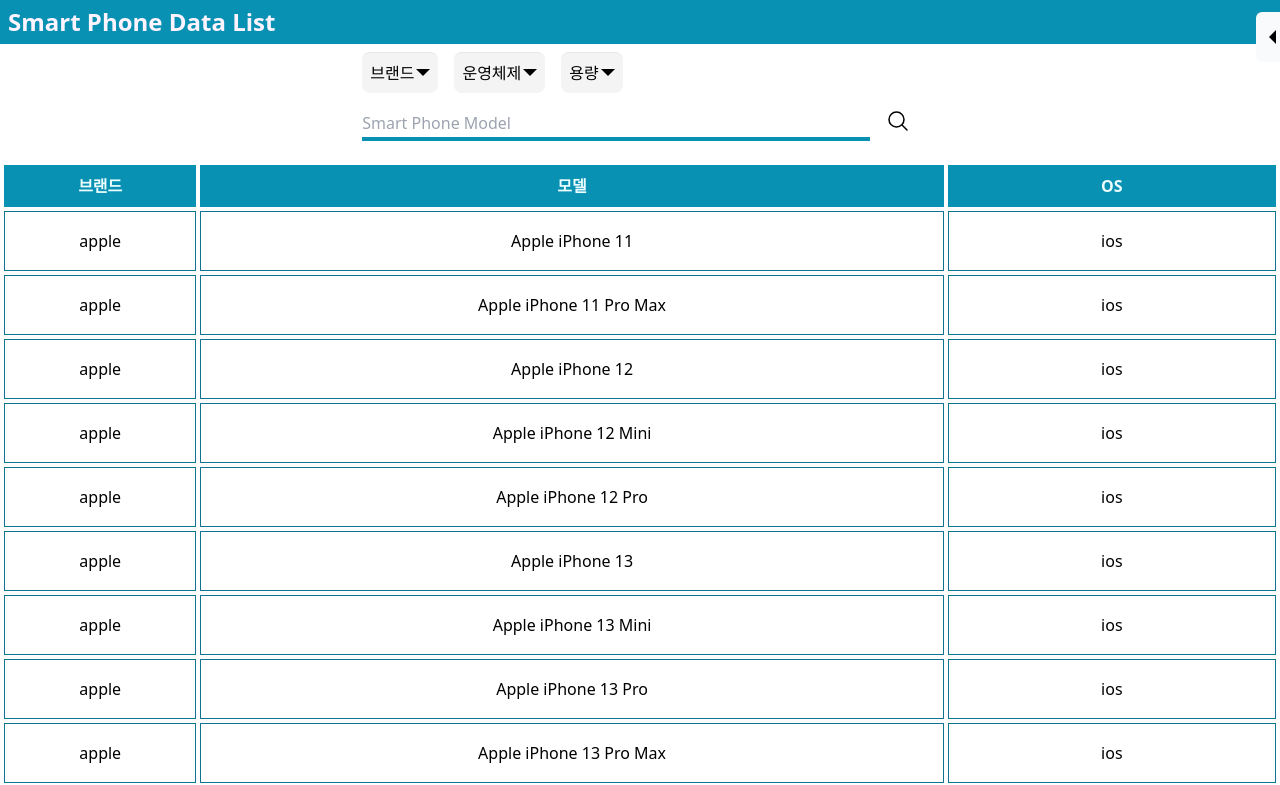
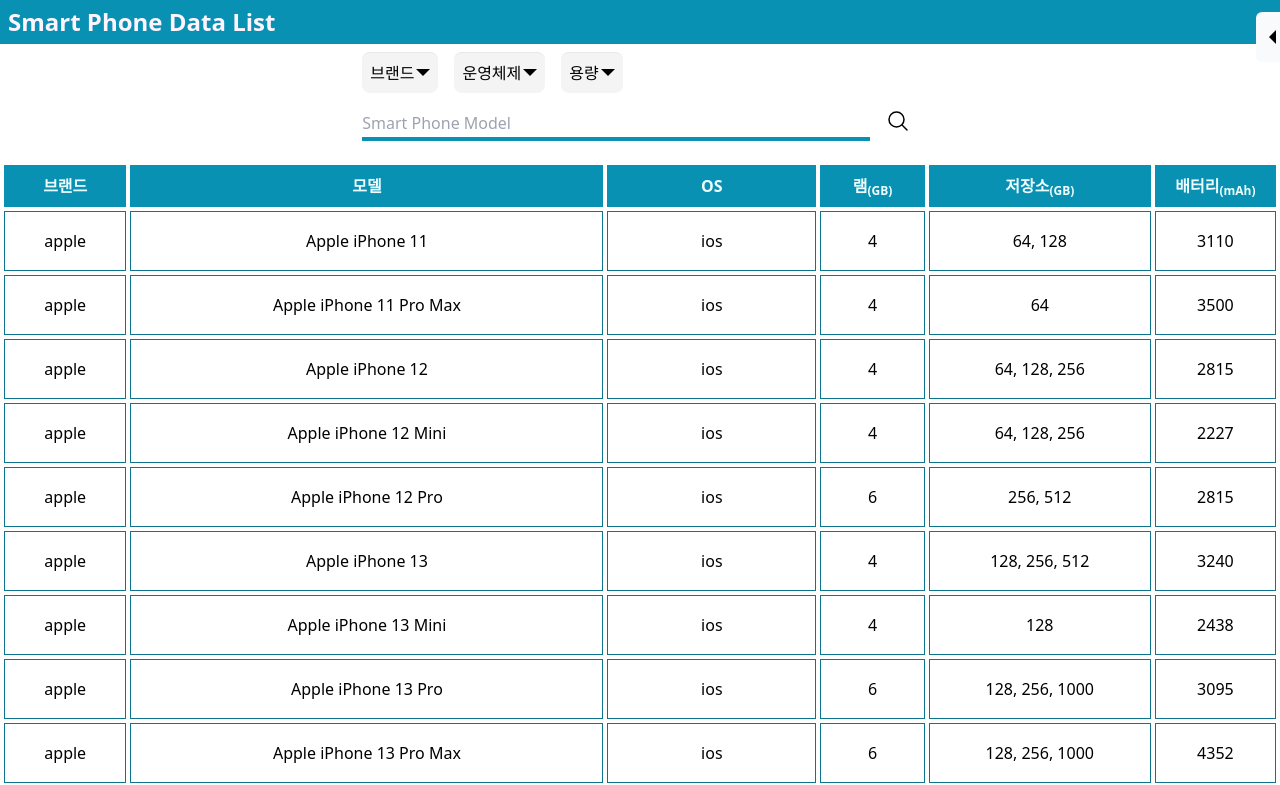
Before and after one commit to codingjwp/smartphone-project, a React (Vite) app: page / in a window 1280 px wide. Shown: the top 785 px of the page. Built offline with nearby package versions, Linux system fonts and the light colour scheme.

Commit message:
feat: tablet 내용 적용

```diff
--- a/src/components/PhoneDetail.tsx
+++ b/src/components/PhoneDetail.tsx
@@ -13,16 +13,16 @@
 }
 
 const PhoneDetail = ({ detail, handleClick }: DetailProps) => {
-  const canvasRef = useRef<HTMLCanvasElement>(null)
+  const canvasRef = useRef<HTMLCanvasElement>(null);
   const phoneDetail = usePhoneStore((state) => state.setDetail(detail.id));
   useRender(detail.isOpen, canvasRef, `src/assets/${phoneDetail ? phoneDetail.modeling : '001.glb'}`);
   const afterStyle = "after:content-[''] after:absolute after:left-1/3 after:top-1/2 after:-translate-y-1/2 after:border-r-[7px] after:border-y-[7px] after:border-solid after:border-y-transparent after:border-r-black";
   return (
-    <article className={`flex justify-end fixed top-0 right-0 ${detail.isOpen ? 'w-screen' : 'w-0'} h-screen z-10`}>
-      <div className={`${detail.isOpen ? 'w-[93vw] p-10' : 'w-0'} relative h-screen bg-slate-50 z-[12]`}>
-        <div className='grid grid-rows-2 w-full h-full gap-6 overflow-y-auto'>
-          <canvas ref={canvasRef} width={250} height={250} />
-          <div className='flex flex-col gap-2 w-full'>
+    <article className={`flex justify-end fixed top-0 right-0 ${detail.isOpen ? 'w-screen' : 'w-0'} h-full z-10`}>
+      <div className={`${detail.isOpen ? 'w-[93vw] p-10' : 'w-0'} relative h-full bg-slate-50 z-[12]`}>
+        <div className='flex flex-col portrait:justify-center items-center gap-6 w-full h-full overflow-y-auto'>
+          <canvas ref={canvasRef} className='w-[250px] h-[250px] min-h-[250px] md:w-[500px] md:h-[350px]' />
+          <div className='flex flex-col items-start gap-2 w-full max-w-fit font-bold md:text-lg'>
             <span>{"브랜드 : "}{phoneDetail ? `${phoneDetail.brands}` : ''}</span>
             <span>{"모델 : "}{phoneDetail ? `${phoneDetail.model}` : ''}</span>
             <span>{"OS : "}{phoneDetail ? `${phoneDetail.os}` : ''}</span>
--- a/src/components/PhoneTable.tsx
+++ b/src/components/PhoneTable.tsx
@@ -17,9 +17,9 @@
             <th className="py-2 border-cyan-600"><span>브랜드</span></th>
             <th className="py-2 border border-cyan-600"><span>모델</span></th>
             <th className="py-2 border border-cyan-600"><span>OS</span></th>
-            <th className="py-2 hidden border border-cyan-600"><span>램(GB)</span></th>
-            <th className="py-2 hidden border border-cyan-600"><span>저장소(GB)</span></th>
-            <th className="py-2 hidden border border-cyan-600"><span>배터리(mAh)</span></th>
+            <th className="hidden md:table-cell py-2 border border-cyan-600"><span>램<sub>(GB)</sub></span></th>
+            <th className="hidden md:table-cell py-2 border border-cyan-600"><span>저장소<sub>(GB)</sub></span></th>
+            <th className="hidden md:table-cell py-2 border border-cyan-600"><span>배터리<sub>(mAh)</sub></span></th>
             <th className="py-2 hidden border border-cyan-600"><span>스크린(in)</span></th>
             <th className="py-2 hidden border border-cyan-600"><span>해상도</span></th>
           </tr>
@@ -35,11 +35,11 @@
                       onClick={() => detailClick(data.id, true)}>{data.model}</button>
                     </td>
                   <td className="px-1 border border-cyan-700 text-center">{data.os.replaceAll(' ',', ')}</td>
-                  <td className="hidden px-1 border border-cyan-700"><span>{data.ram.replaceAll(' ',', ')}</span></td>
-                  <td className="hidden px-1 border border-cyan-700"><span>{data.storage.replaceAll(' ',', ')}</span></td>
-                  <td className="hidden px-1 border border-cyan-700"><span>{data.battery}</span></td>
-                  <td className="hidden px-1 border border-cyan-700"><span>{data.screen}</span></td>
-                  <td className="hidden px-1 border border-cyan-700"><span>{data.width} X {data.height}</span></td>
+                  <td className="hidden md:table-cell px-1 border border-cyan-700 text-center">{data.ram.replaceAll(' ',', ')}</td>
+                  <td className="hidden md:table-cell px-1 border border-cyan-700 text-center">{data.storage.replaceAll(' ',', ')}</td>
+                  <td className="hidden md:table-cell px-1 border border-cyan-700 text-center">{data.battery}</td>
+                  <td className="hidden px-1 border border-cyan-700 text-center">{data.screen}</td>
+                  <td className="hidden px-1 border border-cyan-700 text-center">{data.width} X {data.height}</td>
                 </tr>
               )
             })
--- a/src/hooks/useRender.tsx
+++ b/src/hooks/useRender.tsx
@@ -10,7 +10,7 @@
     if (!action) return;
     if (!canvasRef.current) return;
     const scenc = new THREE.Scene();
-    scenc.background = new THREE.Color('white');
+    scenc.background = new THREE.Color('#F8FAFC');
     const camera = new THREE.PerspectiveCamera(10, canvasRef.current.clientWidth / canvasRef.current.clientHeight, 0.1, 1000);
     const light = new THREE.DirectionalLight(0xffffff, 3);
     scenc.add(light);
```
